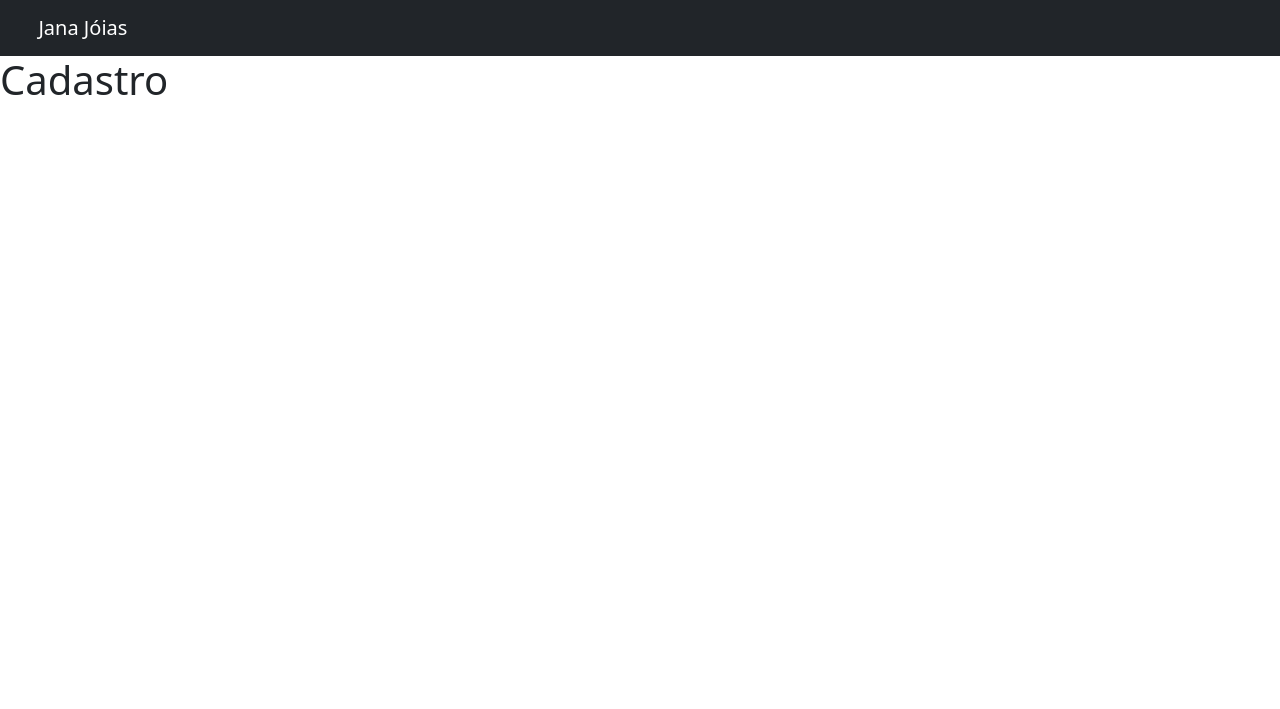
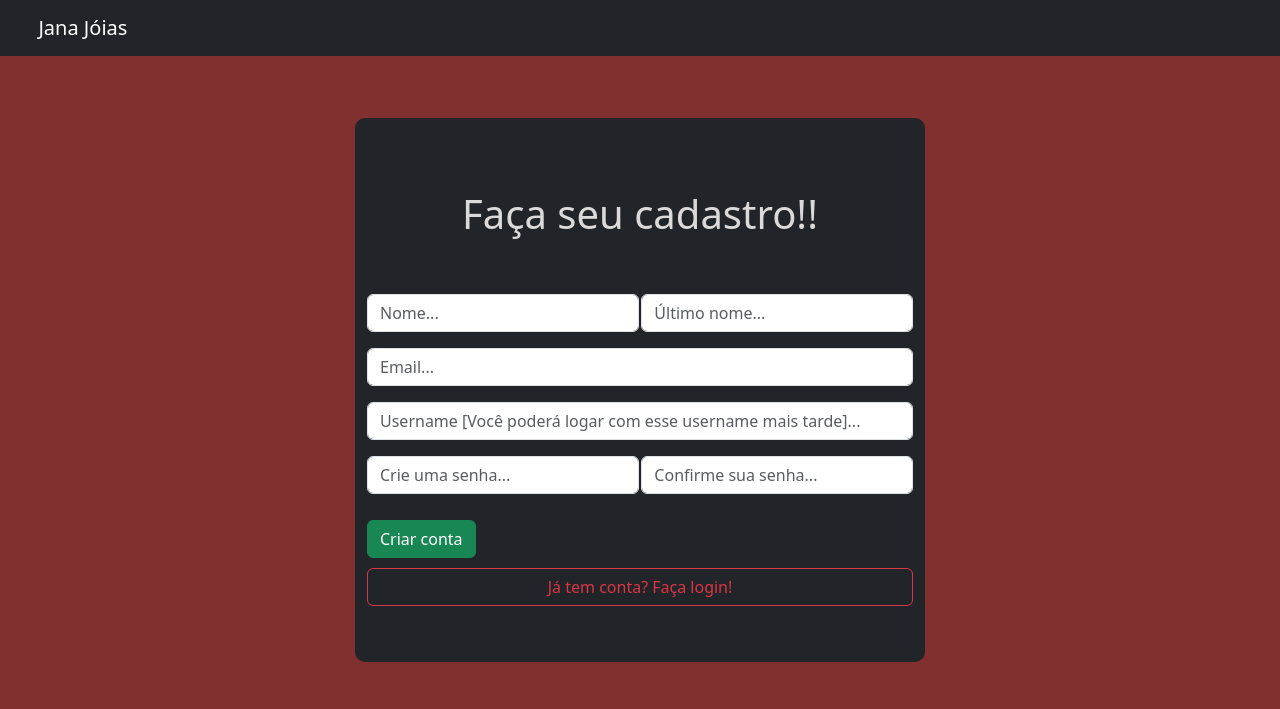
Before and after one commit to DaviFigs/Jewerly, a Django app: page /users/register/ in a window 1280 px wide. Shown: the top 709 px of the page. Run offline with Django 4.2, Linux system fonts and the light colour scheme.

Commit message:
Users URLS 2.0

```diff
--- a/base/templates/base.html
+++ b/base/templates/base.html
@@ -8,7 +8,7 @@
     <link rel="stylesheet" href={% static 'css/base/base.css' %}>
     <meta charset="utf-8">
   </head>
-  <body>
+  <body class="background-color">
     <nav class="navbar navbar-expand-lg navbar-dark bg-dark">
       <a class="navbar-brand margem-left" href="#">Jana Jóias</a>
       <button class="navbar-toggler" type="button" data-toggle="collapse" data-target="#navbarNavDropdown" aria-controls="navbarNavDropdown" aria-expanded="false" aria-label="Toggle navigation">
--- a/base/templates/base_without_nav.html
+++ b/base/templates/base_without_nav.html
@@ -8,7 +8,7 @@
     <link rel="stylesheet" href={% static 'css/base/base.css' %}>
     <meta charset="utf-8">
   </head>
-  <body>
+  <body class="background-color">
     <nav class="navbar navbar-expand-lg navbar-dark bg-dark">
       <a class="navbar-brand margem-left" href="#">Jana Jóias</a>
     </nav>
--- a/static/css/base/base.css
+++ b/static/css/base/base.css
@@ -1,6 +1,11 @@
-div{
+/*div{
     border: 1px solid black;
+}*/
+.font-color{
+    color: rgb(219, 217, 217);
 }
+.background-color{background-color: rgba(109, 12, 12, 0.856);}
+.background-color2{background-color: #212529;}
 .margem-left{
     padding-left: 3%;
 }
--- a/users/templates/signup.html
+++ b/users/templates/signup.html
@@ -3,6 +3,49 @@
 {% block 'title'%}Cadastro{% endblock %}
 
 {%block 'body'%}
-<h1>Cadastro</h1>
+{% if messages %}
+        {% for i in messages%}
+            <div class="alert {{i.tags}}" role="alert">
+                {{i}}
+            </div>
+        {% endfor %}
+    {% endif %}
+<br>
+<div class="container margem-top">
+    <div class="row">
+        <div class="col-md-3">
+        </div>
+        <div class="col-md radius background-color2">
+            <br>
+            <br>
+            <br>
+            <h1 style="text-align:center"><span class="font-color">Faça seu cadastro!!</span><h1>
+            <br>
+            <form method="POST" action="{% url 'auth_register' %}">{% csrf_token %}
+                <div class="mb-3 flex">
+                    <input required name="name" type="text" class="form-control margem-right" placeholder="Nome...">
+                    <input required name="last_name" type="text" class="form-control" placeholder="Último nome...">
+                </div>
+                <div class="mb-3">
+                    <input required name="email" type="text" class="form-control" placeholder="Email...">
+                </div>
+                <div class="mb-3">
+                    <input required name="username" type="text" class="form-control" placeholder="Username [Você poderá logar com esse username mais tarde]...">
+                </div>
+                <div class="mb-3 flex">
+                    <input required name="password" type="text" class="form-control margem-right" placeholder="Crie uma senha...">
+                    <input required name="conf_pass" type="text" class="form-control" placeholder="Confirme sua senha...">
+                </div>
+                <input type="submit" class="btn btn-success center" value="Criar conta"></input>
+            </form>
+            <div><a href="{% url 'render_login'%}"><button class="btn btn-outline-danger size-all">Já tem conta? Faça login!</button></a></div>
+            <br>
+        </div>
+        <div class="col-md-3">
+        </div>
+    </div>
+</div>
+<br>
+<br>
 
 {%endblock%}
--- a/users/urls.py
+++ b/users/urls.py
@@ -2,8 +2,10 @@ from django.contrib import admin
 from django.urls import path, include
 from . import views
 urlpatterns = [
+    path('logout/', views.logout, name="logouts"),
     path('login/', views.render_login, name="render_login"),
     path('auth_login/', views.auth_login, name='auth_login'),
 
-    path('register/', views.render_register, name="register"),
+    path('register/', views.render_register, name="render_register"),
+    path('auth_register/', views.auth_register, name="auth_register"),
 ]
--- a/users/views.py
+++ b/users/views.py
@@ -2,16 +2,22 @@ from django.shortcuts import render,redirect
 from .models import MyUser
 from django.contrib.messages import constants
 from django.contrib import messages
+from django.contrib.auth import authenticate, login as logon, logout as logouts
 from . forms import *
 
+def logout(request):
+    if request.user.is_authenticated:
+        logouts(request)
+        return redirect('main')
+    else:
+        messages.add_message(request, constants.WARNING,'Você precisa estar logado')
+        return redirect('main')
 def render_login(request):
     if request.user.is_authenticated:
         messages.add_message(request, constants.WARNING, 'Você já está logado!')
         return redirect('main')
     else:
-
         return render(request, 'login.html')
-
 def render_register(request):
     if request.user.is_authenticated:
         messages.add_message(request, constants.WARNING, 'Você já está logado!')
@@ -20,4 +26,23 @@ def render_register(request):
         return render(request,('signup.html'))
 
 def auth_login(request):
+    if request.method != 'POST':
+        messages.add_message(request, constants.WARNING, 'Método HTTP inválido')
+        return redirect('main')
+    else:
+        try:
+            username = request.POST.get('username')
+            password = request.POST.get('password')
+            user = authenticate(username = username, password = password)
+            if user == None:
+                messages.add_message(request, constants.WARNING, f'Login ou senha incorretos {user}')
+                return redirect('render_login')
+            elif user is not None:
+                logon(request, user)
+                messages.add_message(request, constants.SUCCESS, 'Login efetuado com sucesso')
+                return redirect('main')
+        except:
+            messages.add_message(request, constants.WARNING, 'Erro interno')
+            return redirect('main')
+def auth_register(request):
     pass
```
Also changed, not shown: users/templates/login.html (+12 -7 lines).
